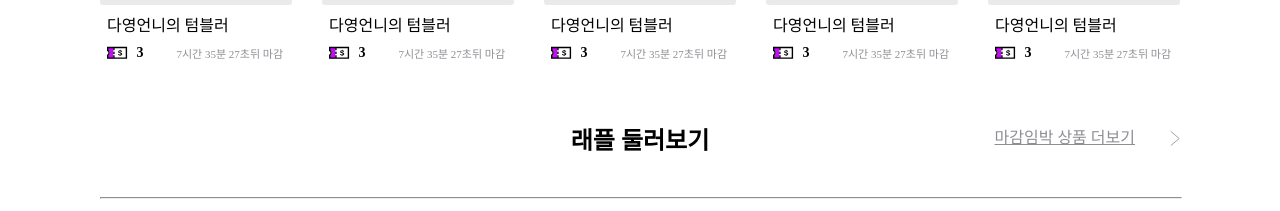
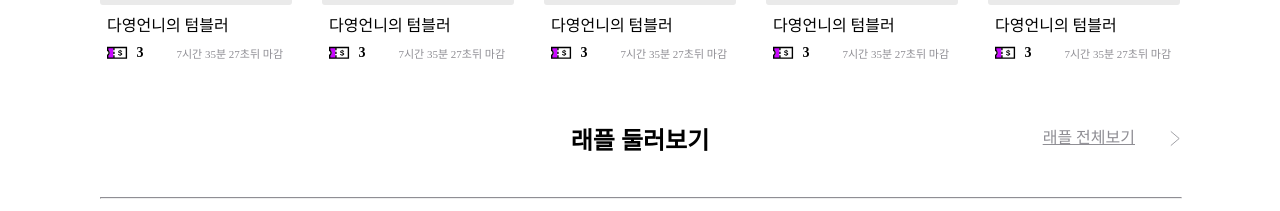
Before and after one commit to JMarketYard/Front-end, a React (Vite) app: page /homepage in a window 1280 px wide. Shown: the part 1685-1896 px from the top of the page. Built offline with nearby package versions, Linux system fonts and the light colour scheme.

Commit message:
Feat: 래플 둘러보기 네비게이션 연결 전 병합

```diff
--- a/src/pages/homepage/homePage.tsx
+++ b/src/pages/homepage/homePage.tsx
@@ -20,7 +20,7 @@ const HomePage = () => {
         <LookAroundContainer>
           <LookAroundBox>래플 둘러보기</LookAroundBox>
           <MoreListBox onClick={() => navigate('/')}>
-            마감임박 상품 더보기
+            래플 전체보기
             <img src={moreList} alt="moreList" />
           </MoreListBox>
         </LookAroundContainer>
```
